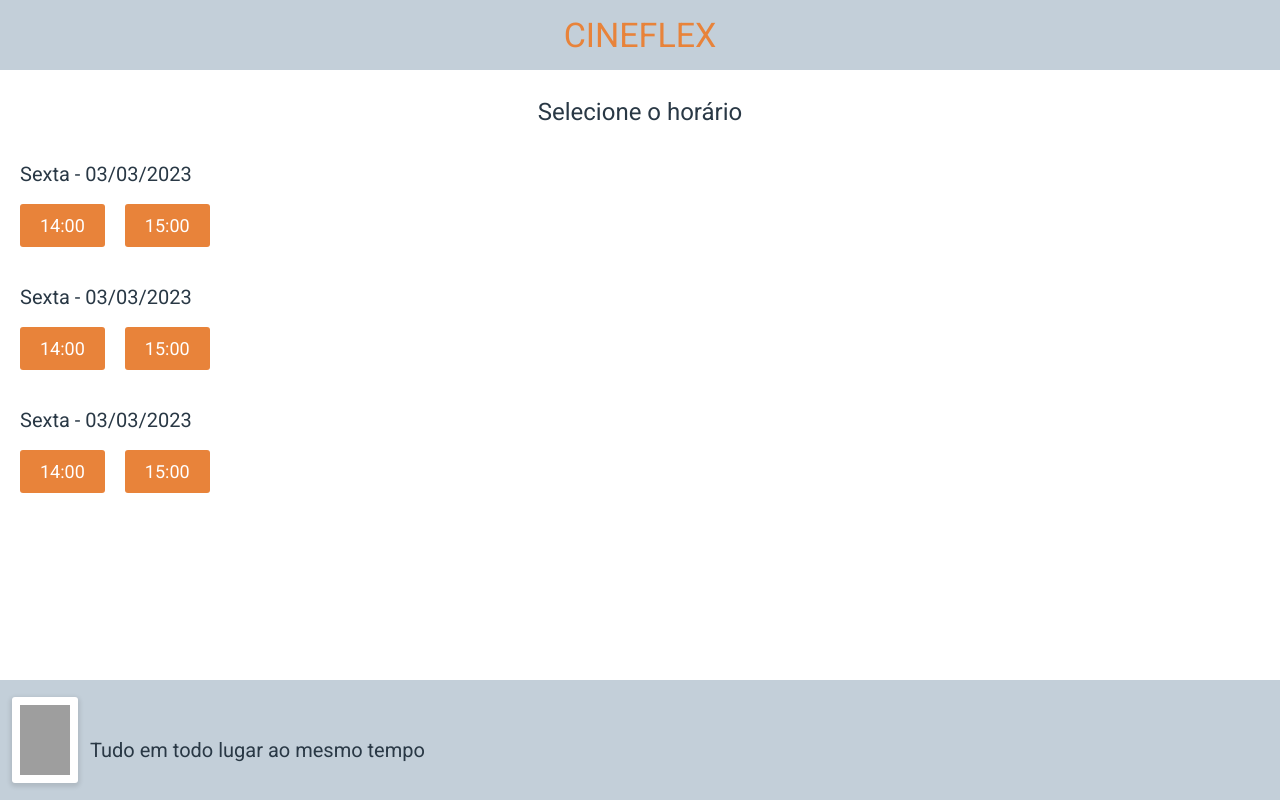
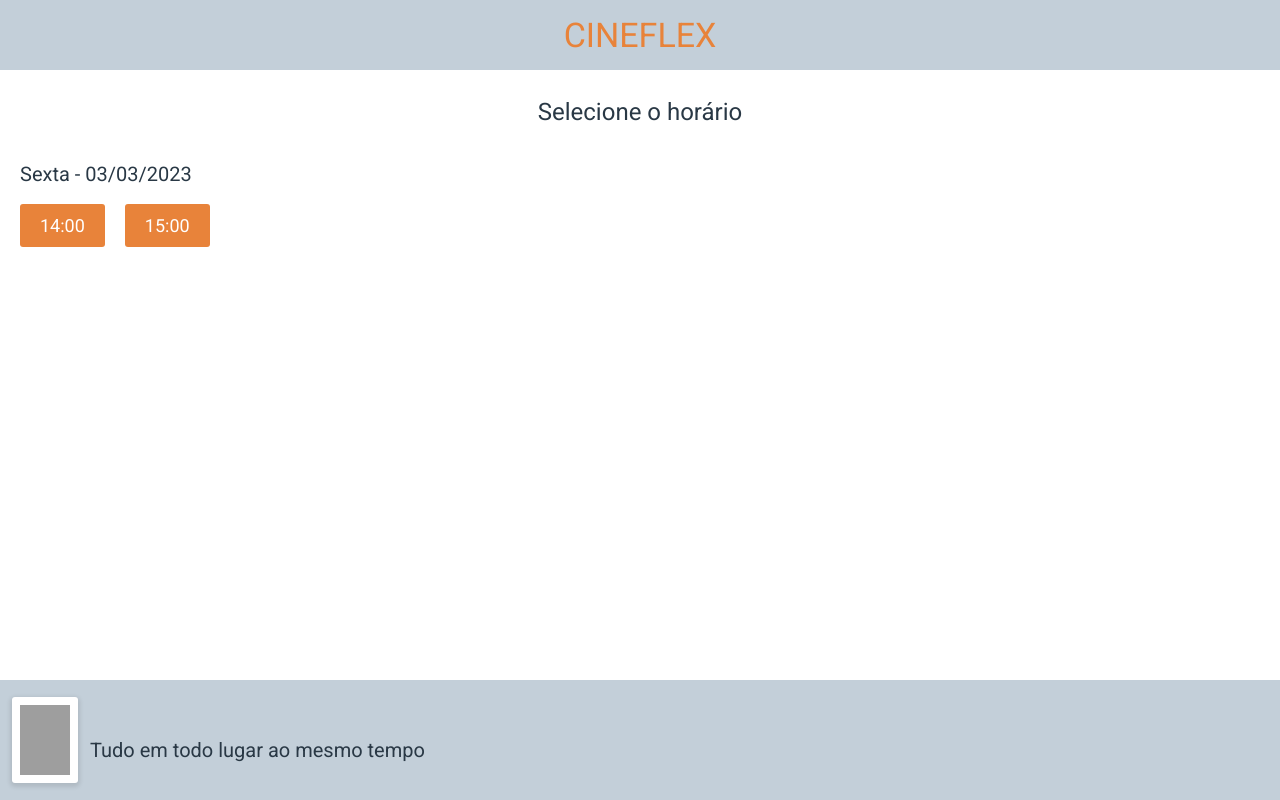
Before and after one commit to Gabriel-16n5/projeto10-cineflex, a React (Create React App) app: page /sessoes/1 in a window 1280 px wide. Built offline with nearby package versions, Linux system fonts and the light colour scheme; grey boxes are pictures that could not be loaded.

Commit message:
Layout e API da home pronta, implementado Link e passando params corretamente

```diff
--- a/package.json
+++ b/package.json
@@ -3,10 +3,12 @@
   "version": "0.1.0",
   "private": true,
   "dependencies": {
+    "axios": "^1.3.4",
     "react": "^18.2.0",
     "react-dom": "^18.2.0",
+    "react-router-dom": "^6.8.2",
     "react-scripts": "5.0.1",
-    "styled-components": "^5.3.6"
+    "styled-components": "^5.3.8"
   },
   "scripts": {
     "start": "react-scripts start",
--- a/src/App.js
+++ b/src/App.js
@@ -3,17 +3,19 @@ import HomePage from "./pages/HomePage/HomePage"
 import SeatsPage from "./pages/SeatsPage/SeatsPage"
 import SessionsPage from "./pages/SessionsPage/SessionsPage"
 import SuccessPage from "./pages/SuccessPage/SuccessPage"
+import { Route, Routes, BrowserRouter } from "react-router-dom"
 
 export default function App() {
     return (
-        <>
+        <BrowserRouter>
            <NavContainer>CINEFLEX</NavContainer>
-
-            {/* <HomePage /> */}
-            {/* <SeatsPage /> */}
-            <SessionsPage />
-            {/* <SuccessPage /> */}
-        </>
+           <Routes>
+            <Route path="/" element={<HomePage />} />
+            <Route path="/sessoes/:idFilme" element={<SessionsPage />} />
+            <Route path="/assentos/:idSessao" element={<SeatsPage />} />
+            <Route path="/sucesso" element={<SuccessPage />} />
+           </Routes>
+        </BrowserRouter>
     )
 }
 
--- a/src/pages/HomePage/HomePage.js
+++ b/src/pages/HomePage/HomePage.js
@@ -1,26 +1,27 @@
+import axios from "axios"
+import { useEffect } from "react"
+import { Link } from "react-router-dom"
 import styled from "styled-components"
+import React from "react"
 
 export default function HomePage() {
+    const [listaFilmes, setListaFilmes] = React.useState([]);
+
+    useEffect(() => {
+        const promise = axios.get("https://mock-api.driven.com.br/api/v8/cineflex/movies");
+        promise.then((ok) => { setListaFilmes(ok.data) })
+    }, [])
+    console.log(listaFilmes)
     return (
         <PageContainer>
             Selecione o filme
 
             <ListContainer>
-                <MovieContainer>
-                    <img src={"https://br.web.img2.acsta.net/pictures/22/05/16/17/59/5165498.jpg"} alt="poster"/>
-                </MovieContainer>
-
-                <MovieContainer>
-                    <img src={"https://br.web.img2.acsta.net/pictures/22/05/16/17/59/5165498.jpg"} alt="poster"/>
-                </MovieContainer>
-
-                <MovieContainer>
-                    <img src={"https://br.web.img2.acsta.net/pictures/22/05/16/17/59/5165498.jpg"} alt="poster"/>
-                </MovieContainer>
-
-                <MovieContainer>
-                    <img src={"https://br.web.img2.acsta.net/pictures/22/05/16/17/59/5165498.jpg"} alt="poster"/>
-                </MovieContainer>
+                {listaFilmes.map((filmes) =>
+                        <MovieContainer>
+                            <Link to={`/sessoes/${filmes.id}`}><img src={filmes.posterURL} alt="poster" /></Link>
+                        </MovieContainer>
+                )}
             </ListContainer>
 
         </PageContainer>
--- a/src/pages/SessionsPage/SessionsPage.js
+++ b/src/pages/SessionsPage/SessionsPage.js
@@ -6,22 +6,6 @@ export default function SessionsPage() {
         <PageContainer>
             Selecione o horário
             <div>
-                <SessionContainer>
-                    Sexta - 03/03/2023
-                    <ButtonsContainer>
-                        <button>14:00</button>
-                        <button>15:00</button>
-                    </ButtonsContainer>
-                </SessionContainer>
-
-                <SessionContainer>
-                    Sexta - 03/03/2023
-                    <ButtonsContainer>
-                        <button>14:00</button>
-                        <button>15:00</button>
-                    </ButtonsContainer>
-                </SessionContainer>
-
                 <SessionContainer>
                     Sexta - 03/03/2023
                     <ButtonsContainer>
```
Also changed, not shown: 1 other file (tests, documents, lock files or other folders).
